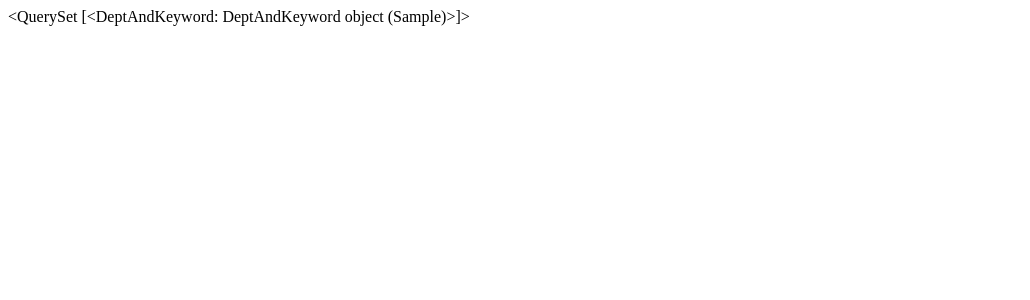
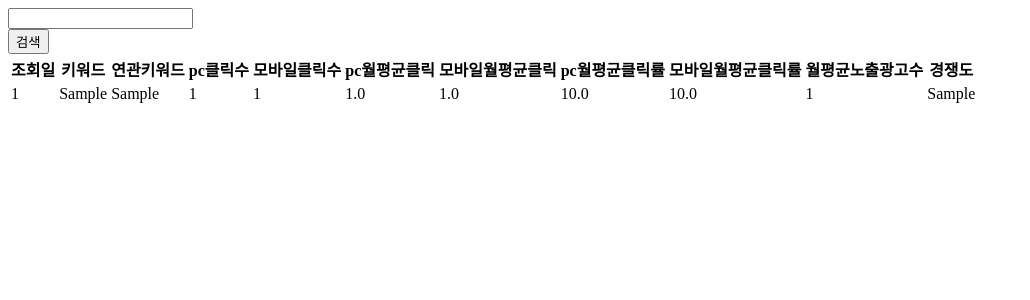
Before and after one commit to innorev14/hospital_dbview, a Django app: page /cbv in a window 1280 px wide. Shown: the top 300 px of the page, without its empty margins (0-1030 px from the left). Run offline with Django 3.2, Linux system fonts and the light colour scheme; tables that the repository leaves empty hold one stand-in row (values such as "Sample post").

Commit message:
feat/ d3 list

```diff
--- a/hospital/templates/hospital/keyword_list.html
+++ b/hospital/templates/hospital/keyword_list.html
@@ -1,3 +1,4 @@
+{% load humanize %}
 <!DOCTYPE html>
 <html lang="en">
 <head>
@@ -5,6 +6,71 @@
     <title>Title</title>
 </head>
 <body>
-    {{ object_list }}
+        <div class="column">
+            <form action="" method="get">
+                <div class="columns">
+                    <div class="column is-2">
+                        <input class="input is-success" type="text" name="q" value="{{ q }}">
+                    </div>
+                    <div class="column is-1">
+                        <input class="button is-primary" type="submit" value="검색">
+                    </div>
+                </div>
+            </form>
+
+<table>
+    <thead>
+    <th>조회일</th>
+    <th>키워드</th>
+        <th>연관키워드</th>
+<th>pc클릭수</th>
+    <th>모바일클릭수</th>
+    <th>pc월평균클릭</th>
+    <th>모바일월평균클릭</th>
+    <th>pc월평균클릭률</th>
+    <th>모바일월평균클릭률</th>
+    <th>월평균노출광고수</th>
+    <th>경쟁도</th>
+    </thead>
+    {% for item in object_list %}
+        <tbody>
+        <td>{{ item.date_id }}</td>
+        <td>{{ item.keyword }}</td>
+                <td>{{ item.relkeyword }}</td>
+                <td>{{ item.pcclick|intcomma }}</td>
+        <td>{{ item.mobileclick|intcomma }}</td>
+        <td>{{ item.pcadsclick|intcomma }}</td>
+        <td>{{ item.mobileadsclick }}</td>
+        <td>{{ item.pcpercentage }}</td>
+        <td>{{ item.mobilepercentage }}</td>
+        <td>{{ item.avgdepth }}</td>
+        <td>{{ item.compidx }}</td>
+        </tbody>
+    {%  endfor %}
+</table>
+
+            {% if is_paginated %}
+            <nav class="pagination is-centered" role="navigation" aria-label="pagination">
+                {% if page_obj.has_previous %}
+                <a class="pagination-previous" href="?page={{ page_obj.previous_page_number }}">이전</a>
+                {% else %}
+                <li class="pagination-previous" disabled><span>이전</span></li>
+                {% endif %}
+                <ul class="pagination-list">
+                    {% for i in paginator.page_range %}
+                    {% if page_obj.number == i %}
+                    <li class="active"><span class="pagination-link is-current">{{ i }} <span class="sr-only">(current)</span></span></li>
+                    {% else %}
+                    <a href="?page={{ i }}" class="pagination-link">{{ i }}</a>
+                    {% endif %}
+                    {% endfor %}
+                </ul>
+                {% if page_obj.has_next %}
+                <a class="pagination-next" href="?page={{ page_obj.next_page_number }}">다음</a>
+                {% else %}
+                <li class="pagination-next" disabled><span>다음</span></li>
+                {% endif %}
+            </nav>
+            {% endif %}
 </body>
 </html>
--- a/hospital/views.py
+++ b/hospital/views.py
@@ -9,6 +9,21 @@ from .models import *
 class KeywordView(ListView):
     model = DeptAndKeyword
     template_name = 'hospital/keyword_list.html'
+    paginate_by = 100
+
+    def get_queryset(self, *args, **kwargs):
+        qs = JamesKeywordNaverapi.objects.all().order_by('-mobileclick')
+        query = self.request.GET.get("q", None)
+        if query is not None:
+            q = qs.filter(Q(keyword=query))
+        else:
+            q = qs
+        return q
+
+    def get_context_data(self, *args, **kwargs):
+        context = super(KeywordView, self).get_context_data(*args, **kwargs)
+        return context
+
 
 def keywordview(request):
     if request.method == "GET":
```
Also changed, not shown: hospital/templates/hospital/department_list.html (+9 -9 lines).
